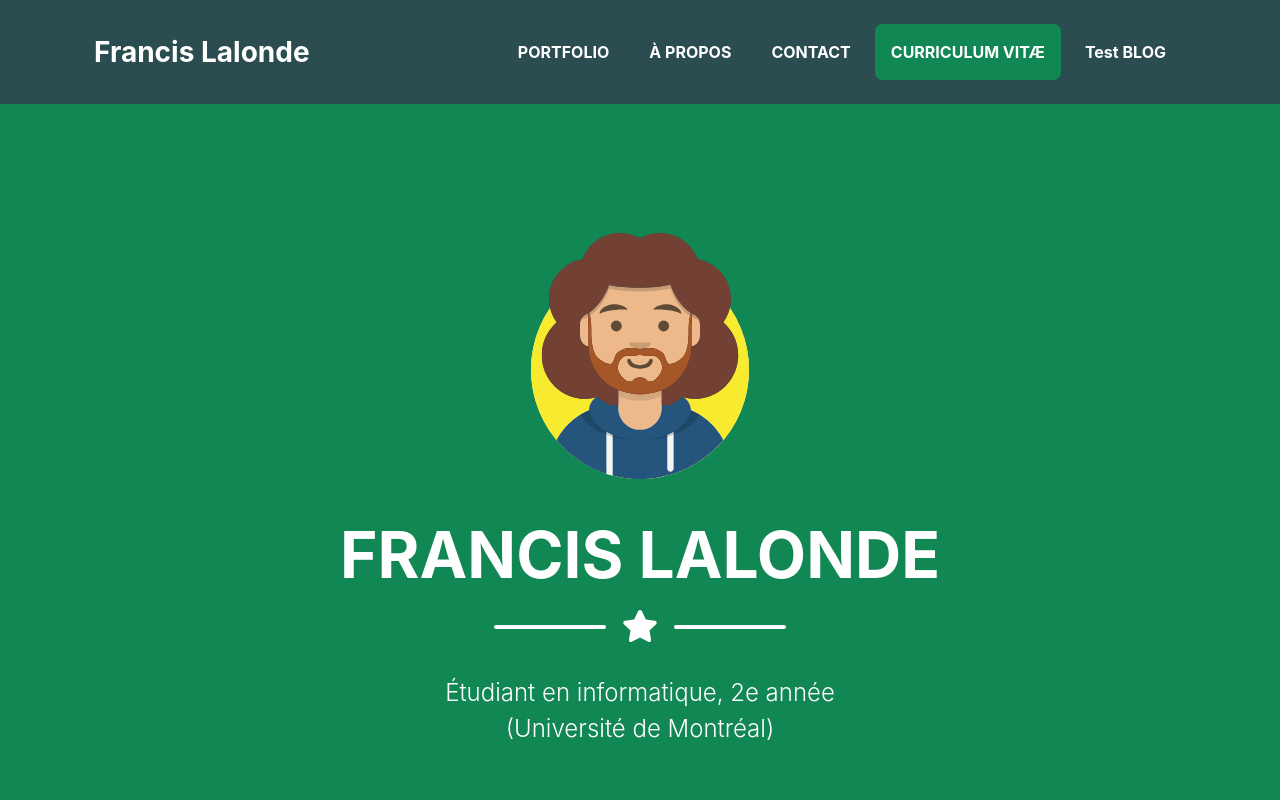
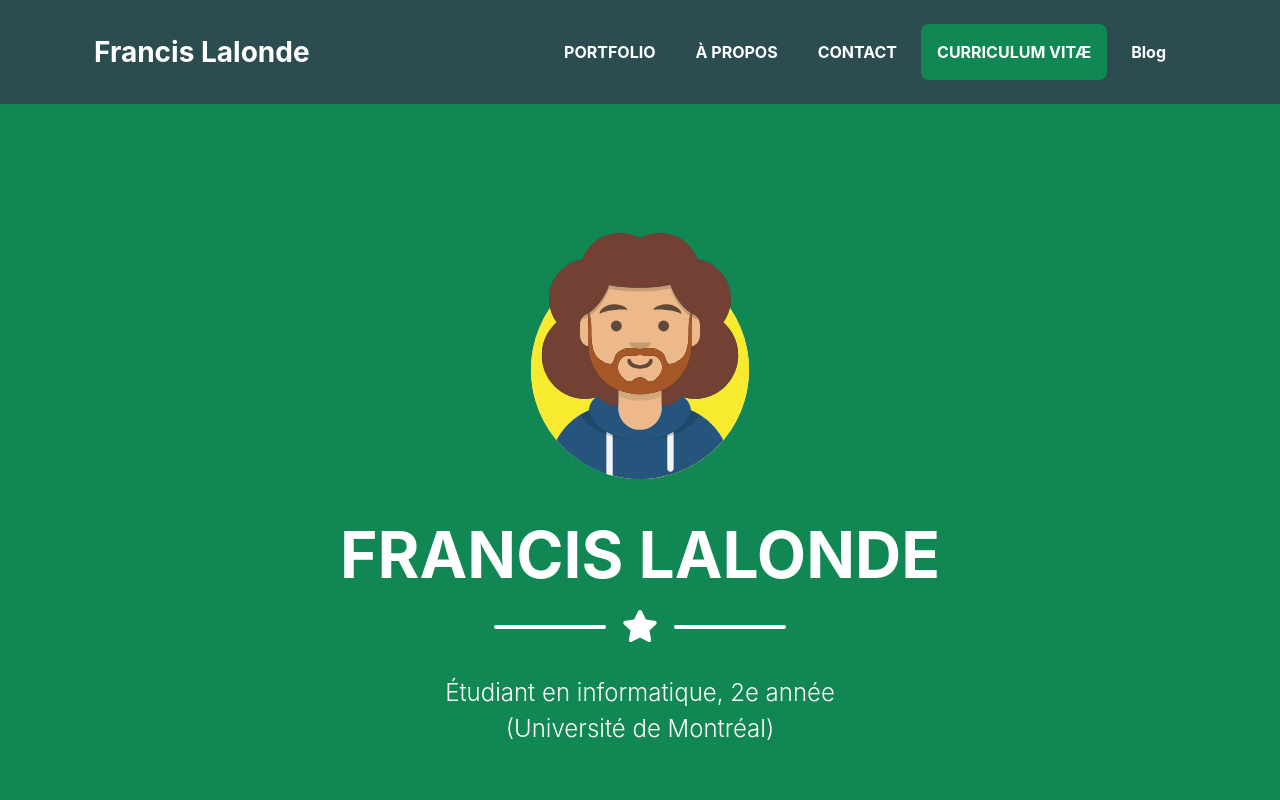
Before and after one commit to f-lalonde/f-lalonde.github.com, a plain HTML site: page index.html in a window 1280 px wide. Shown: the top 800 px of the page. Drawn offline with nearby package versions, Linux system fonts and the light colour scheme; files whose address does not match are found by name; a web font is replaced by a local one.

Commit message:
removed test words

```diff
--- a/index.html
+++ b/index.html
@@ -34,7 +34,7 @@
                         </li>
 						<li class="nav-item mx-0 mx-lg-1"><a class="nav-link py-3 px-0 px-lg-3 rounded js-scroll-trigger" href="#cv">CURRICULUM VITÆ</a>
                         </li>
-                        <li class="nav-item mx-0 mx-lg-1"><a class="nav-link py-3 px-0 px-lg-3 rounded" href="/blog/index.html">Test BLOG</a></li>
+                        <li class="nav-item mx-0 mx-lg-1"><a class="nav-link py-3 px-0 px-lg-3 rounded" href="/blog/index.html">Blog</a></li>
                     </ul>
                 </div>
             </div>
```
